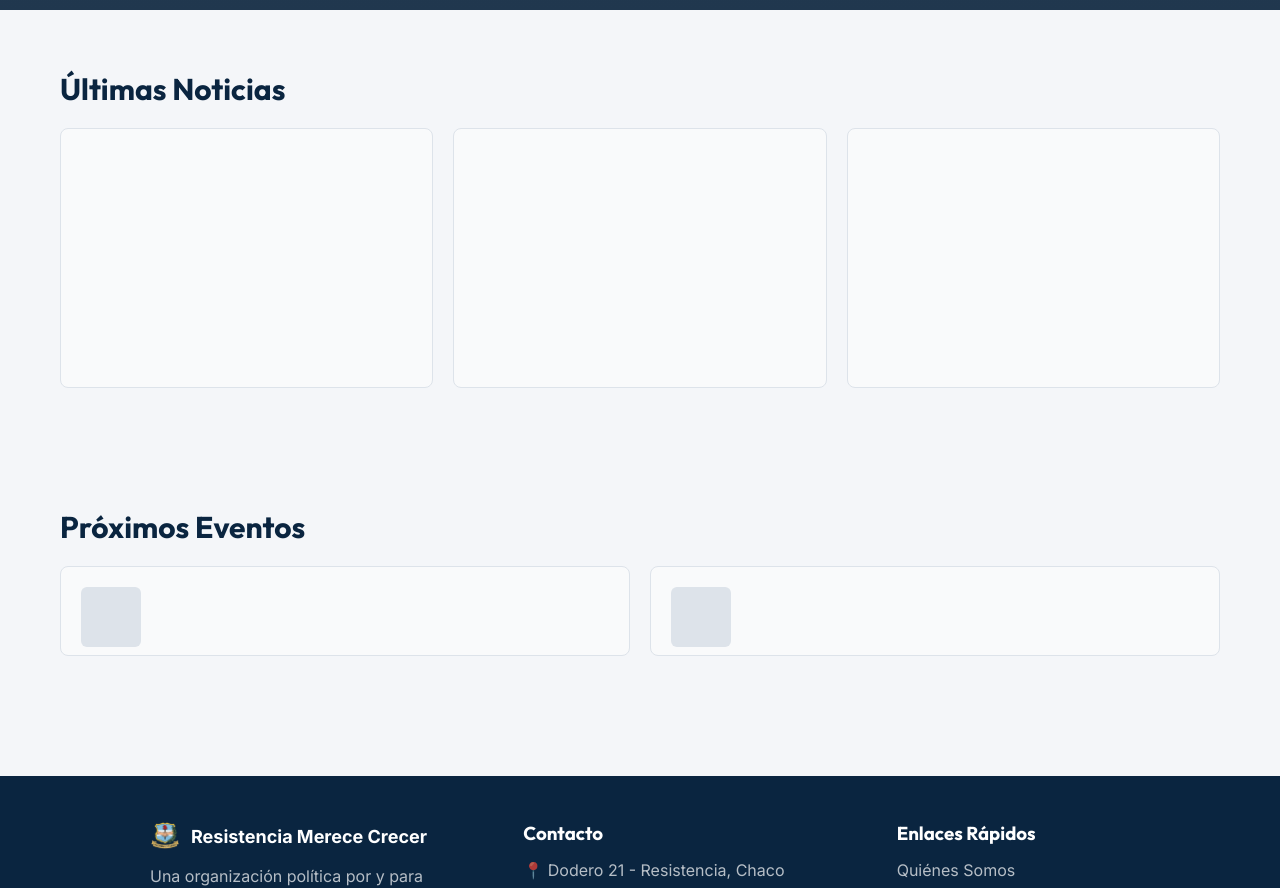
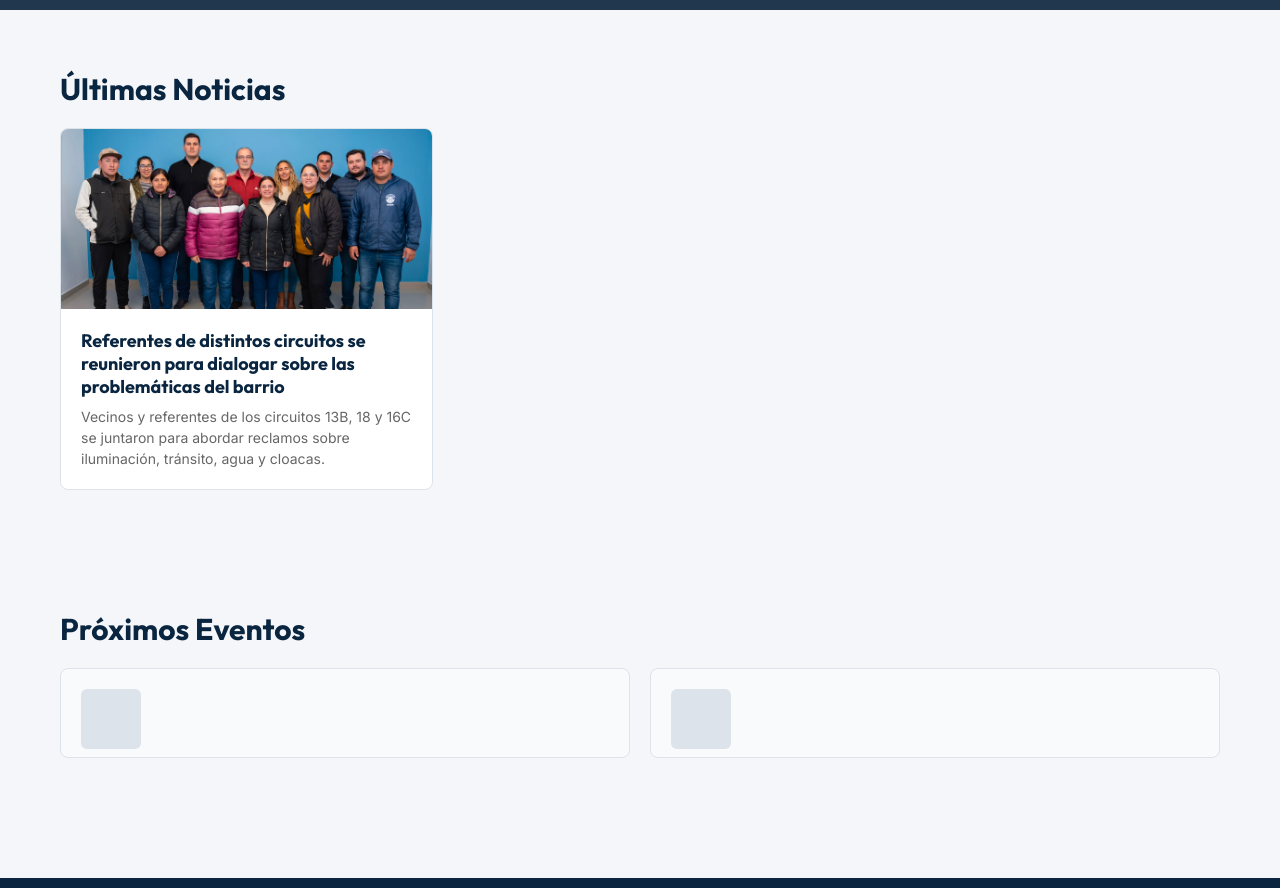
Before and after one commit to esqmarcelo/resistencia-merece-crecer, a React (Vite) app: page / in a window 1280 px wide. Shown: the part 780-1668 px from the top of the page. Built offline with nearby package versions, Linux system fonts and the light colour scheme; grey boxes are pictures that could not be loaded.

Commit message:
Se agrego noticia nueva

```diff
--- a/src/data/noticias.js
+++ b/src/data/noticias.js
@@ -1 +1,11 @@
-export const noticias = []
+export const noticias = [
+  {
+    id: 4,
+    titulo: "Referentes de distintos circuitos se reunieron para dialogar sobre las problemáticas del barrio",
+    resumen: "Vecinos y referentes de los circuitos 13B, 18 y 16C se juntaron para abordar reclamos sobre iluminación, tránsito, agua y cloacas.",
+    contenidoCompleto: "El martes 25 de agosto, referentes de diferentes circuitos de la ciudad se reunieron para conversar sobre las problemáticas que afectan diariamente a los vecinos de Resistencia y buscar juntos posibles soluciones.\n\nEl encuentro estuvo encabezado por Miguel Knezovich, referente y conductor de la organización, junto a referentes de distintos circuitos:\n\nCircuito 13B: José Riquelme, Mabel, Gloria Riquelme, Rosa Riquelme y Alejandro Villalba.\nCircuito 18: Lucía Lagón, Esquivel Gómez y William Fernández.\nCircuito 16C: Ana Fernández.\n\nDurante la reunión se abordaron temas como iluminación, tránsito, transporte, agua acumulada en las calles, cloacas y aguas servidas frente a las viviendas, además de otras necesidades de los barrios.\n\nEscuchar, organizarnos, intercambiar propuestas y trabajar juntos es el camino para encontrar soluciones y transformar Resistencia.",
+    imagen: "/quienesomos.jpg",
+    fecha: "25 de agosto de 2026",
+    albumId: null
+  }
+]
--- a/src/index.css
+++ b/src/index.css
@@ -257,7 +257,7 @@ h3 {
 
 .cards-grid {
   display: grid;
-  grid-template-columns: repeat(auto-fit, minmax(250px, 1fr));
+  grid-template-columns: repeat(auto-fill, minmax(350px, 1fr));
   gap: 20px;
   margin-top: 20px;
 }
--- a/src/pages/NoticiaDetalle.jsx
+++ b/src/pages/NoticiaDetalle.jsx
@@ -19,10 +19,16 @@ function NoticiaDetalle() {
       <img src={noticia.imagen} alt={noticia.titulo} className="noticia-detalle-imagen" />
       <p className="noticia-detalle-fecha">{noticia.fecha}</p>
       <h1>{noticia.titulo}</h1>
-      <p className="noticia-detalle-texto">{noticia.contenidoCompleto}</p>
-      <Link to={`/galeria#${noticia.albumId}`} className="ver-mas">
-        Ver álbum de fotos completo →
-      </Link>
+      <div className="noticia-detalle-texto">
+        {noticia.contenidoCompleto.split('\n\n').map((parrafo, index) => (
+          <p key={index} style={{ marginBottom: '16px' }}>{parrafo}</p>
+        ))}
+      </div>
+      {noticia.albumId && (
+        <Link to={`/galeria#${noticia.albumId}`} className="ver-mas">
+          Ver álbum de fotos completo →
+        </Link>
+      )}
     </section>
   )
 }
```
